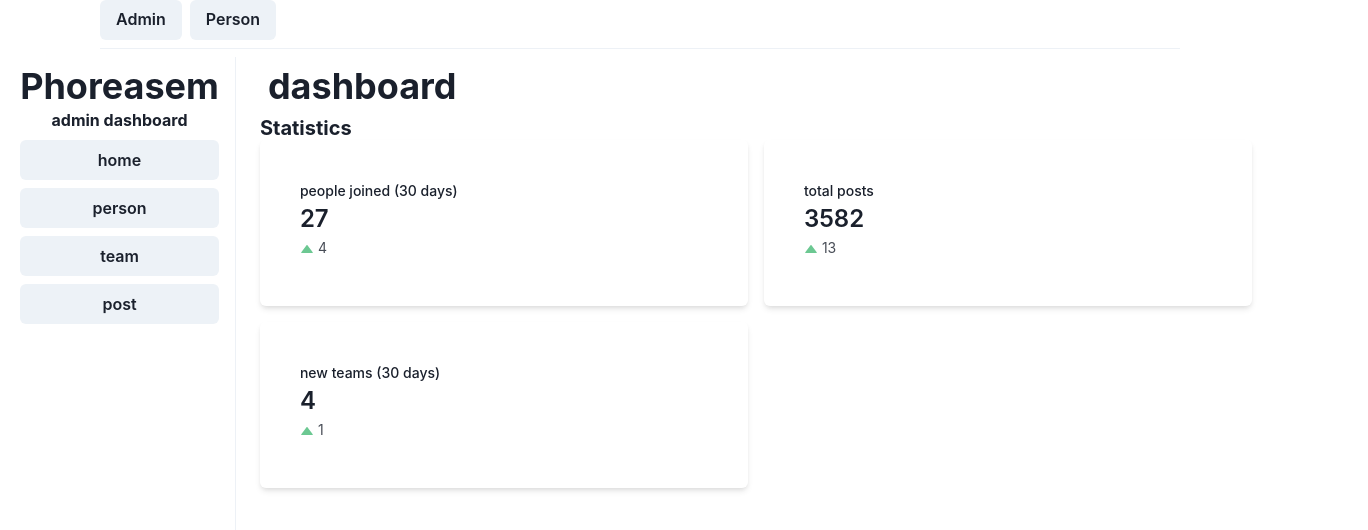
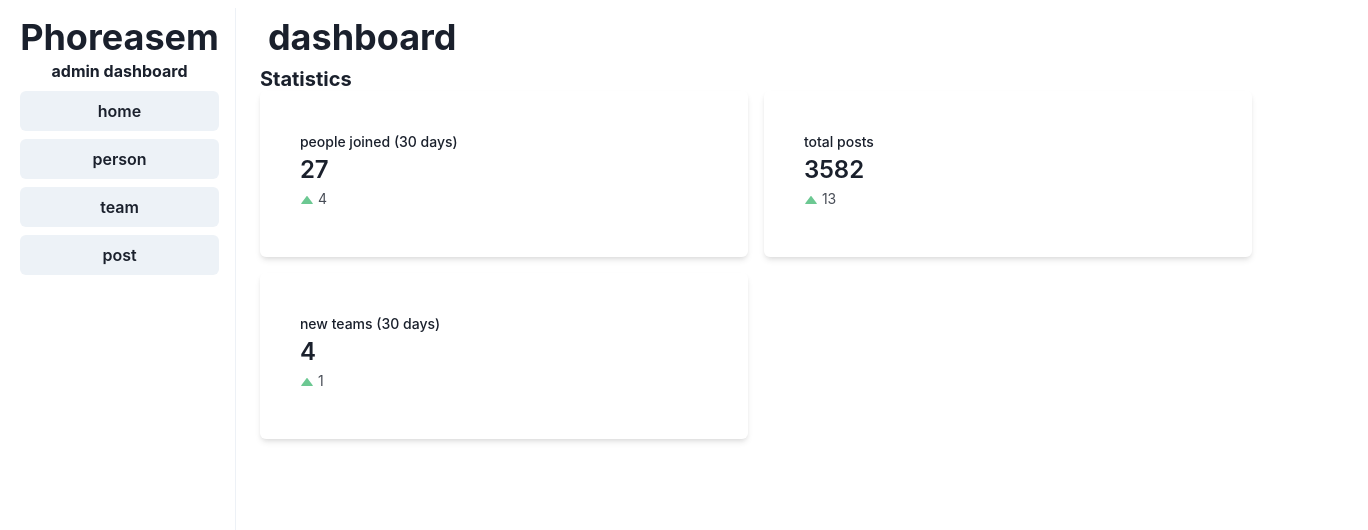
Before and after one commit to wnelson01/phoreasem, a React (Create React App) app in the folder phoreasem-client/: page / in a window 1280 px wide. Shown: the top 530 px of the page, 1368 px wide, since content can reach past the window. Built offline with nearby package versions, Linux system fonts and the light colour scheme.

Commit message:
navbar fix

```diff
--- a/phoreasem-client/src/components/Layout.js
+++ b/phoreasem-client/src/components/Layout.js
@@ -16,19 +16,22 @@ import Sidebar from "./Sidebar";
 const Layout = () => {
   return (
     <Box
+      m={2}
       paddingLeft={{ base: "0", md: "100" }}
       paddingRight={{ base: "0", md: "100" }}
+      w='min-content'
+      alignSelf='center'
     >
       <VStack>
-        <HStack w='full' align='start'>
+        {/* <HStack w='full' align='start'>
           <Link>
-            <Button>Admin</Button>
+            <Button >Admin View</Button>
           </Link>
           <Link>
-            <Button>Person</Button>
+            <Button>Person View</Button>
           </Link>
         </HStack>
-        <Divider orientation='horizontal'></Divider>
+        <Divider orientation='horizontal' boxShadow='2xl'></Divider> */}
         <Center>
           <Stack maxW="100vw" direction={{ base: "column", md: "row" }}>
             <Box
@@ -38,7 +41,7 @@ const Layout = () => {
               top="0"
               position={{ base: "sticky", md: "relative " }}
               zIndex="1"
-              boxShadow={{ base: "md", md: "none" }}
+              // boxShadow={{ base: "md", md: "none" }}
               h={{ md: "100vh" }}
             >
               <Sidebar />
@@ -49,7 +52,7 @@ const Layout = () => {
               boxShadow={"md"}
               orientation="vertical"
             ></Divider>
-            <Box textAlign="left" w={{ md: "container.lg" }} overflow="auto">
+            <Box textAlign="left" w={{ md: "container.lg" }} overflow="auto" >
               <Outlet />
             </Box>
           </Stack>
--- a/phoreasem-client/src/index.js
+++ b/phoreasem-client/src/index.js
@@ -4,13 +4,15 @@ import "./index.css";
 import App from "./App";
 import reportWebVitals from "./reportWebVitals";
 
-import { ChakraProvider, Box } from "@chakra-ui/react";
+import { ChakraProvider, Box, Center } from "@chakra-ui/react";
 
 ReactDOM.render(
   <React.StrictMode>
     <ChakraProvider>
       <Box h="100vh" w="100vw">
-		<App />
+        <Center>
+          <App />
+        </Center>
       </Box>
     </ChakraProvider>
   </React.StrictMode>,
```
